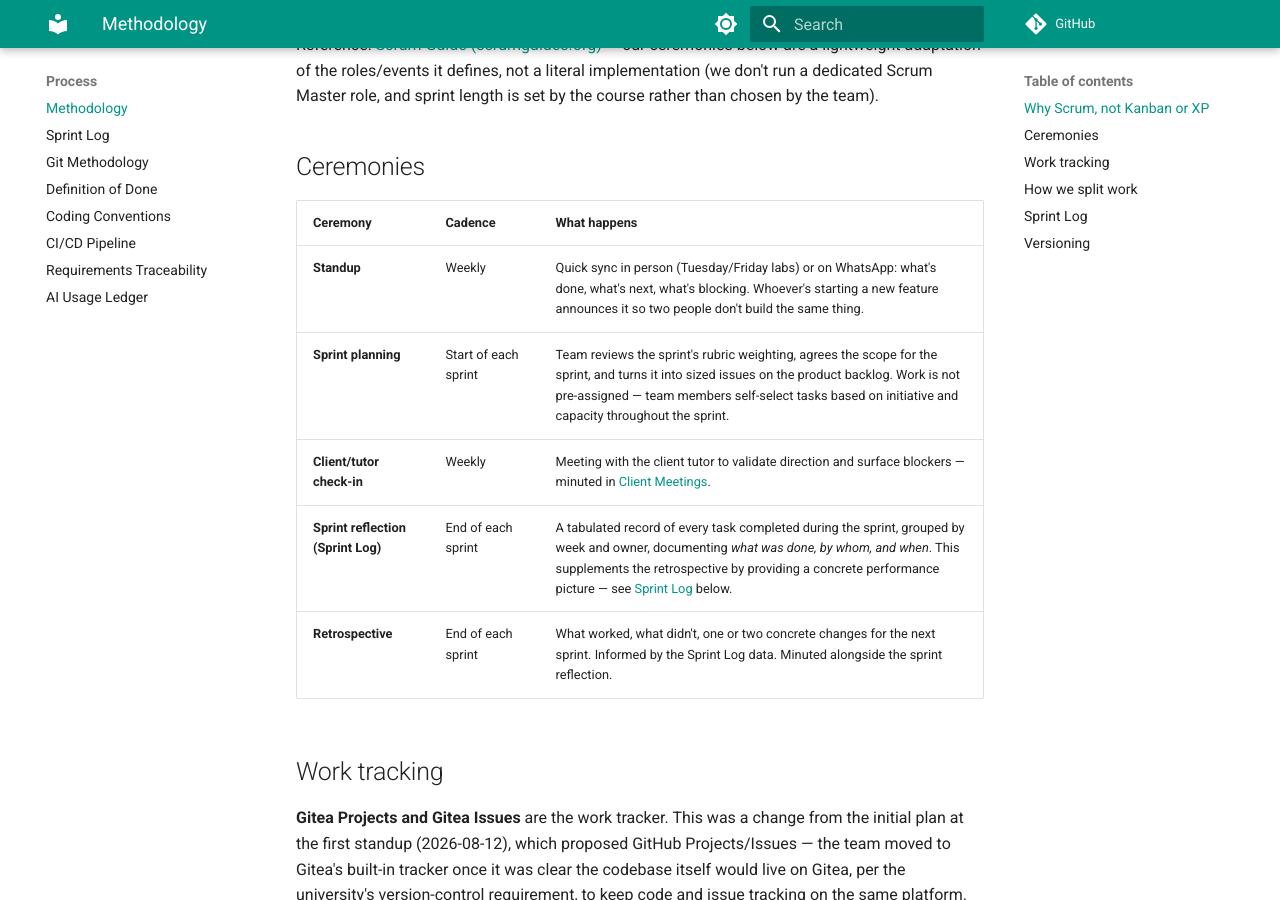
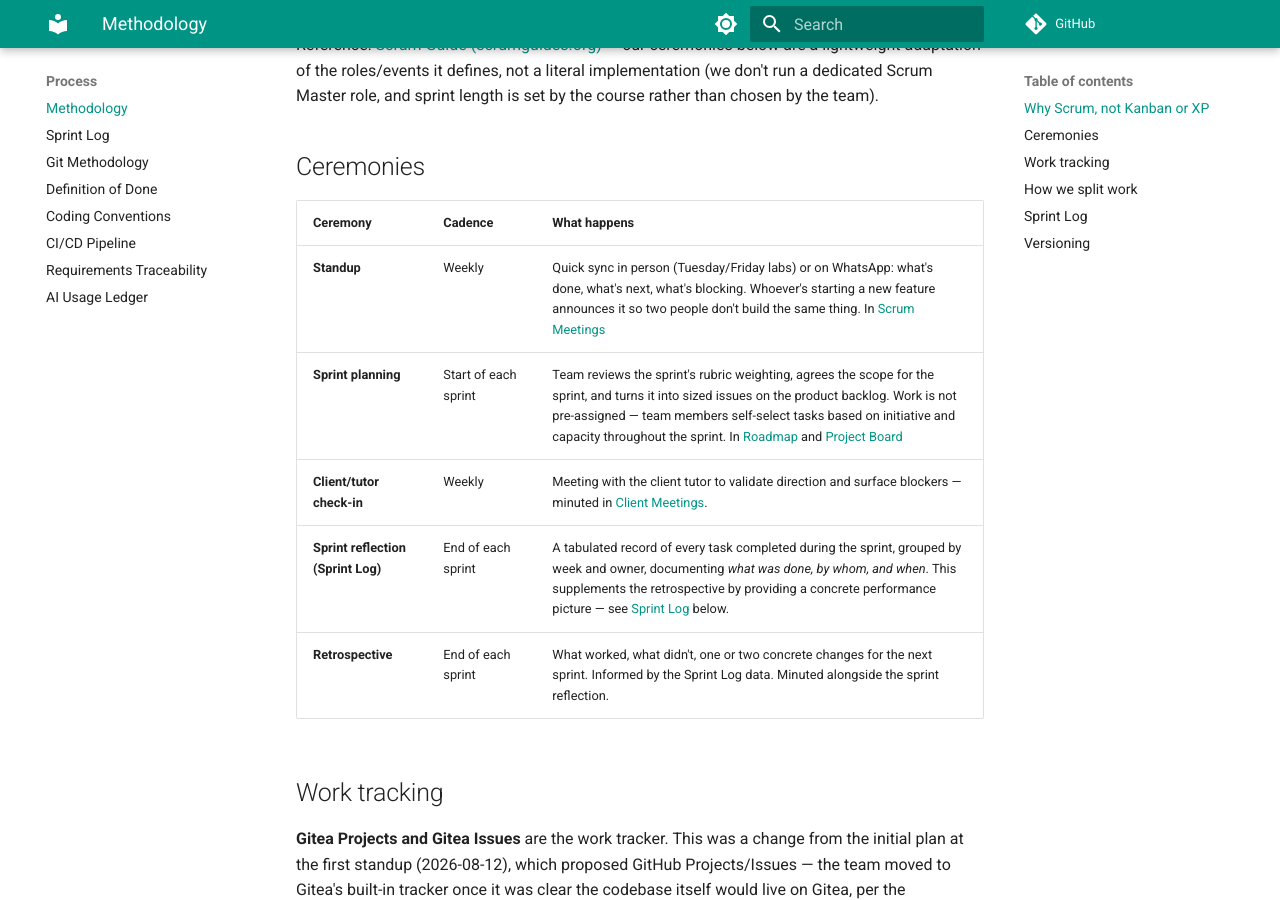
Before and after one commit to Sports-Analytics-Innovation-Platform/Innovation-Documentation-Website, an MkDocs documentation site: the page built from docs/methodology.md, in a window 1280 px wide and 900 px high, scrolled down 728 px. Built offline with MkDocs 1.6.1 and Material for MkDocs 9.7.7, drawn with Linux system fonts in a browser that asks for light colours; comment, search, counter and statistics services are not loaded.

Commit message:
Update methodology.md

```diff
--- a/docs/methodology.md
+++ b/docs/methodology.md
@@ -14,8 +14,8 @@ Reference: [Scrum Guide (scrumguides.org)](https://scrumguides.org) — our cere
 
 | Ceremony | Cadence | What happens |
 |---|---|---|
-| **Standup** | Weekly | Quick sync in person (Tuesday/Friday labs) or on WhatsApp: what's done, what's next, what's blocking. Whoever's starting a new feature announces it so two people don't build the same thing. |
-| **Sprint planning** | Start of each sprint | Team reviews the sprint's rubric weighting, agrees the scope for the sprint, and turns it into sized issues on the product backlog. Work is not pre-assigned — team members self-select tasks based on initiative and capacity throughout the sprint. |
+| **Standup** | Weekly | Quick sync in person (Tuesday/Friday labs) or on WhatsApp: what's done, what's next, what's blocking. Whoever's starting a new feature announces it so two people don't build the same thing. In [Scrum Meetings](https://sports-analytics-innovation-platform.github.io/Innovation-Documentation-Website/meetings/scrum/) |
+| **Sprint planning** | Start of each sprint | Team reviews the sprint's rubric weighting, agrees the scope for the sprint, and turns it into sized issues on the product backlog. Work is not pre-assigned — team members self-select tasks based on initiative and capacity throughout the sprint. In [Roadmap](https://sports-analytics-innovation-platform.github.io/Innovation-Documentation-Website/design/roadmap/) and [Project Board](https://sdp.ms.wits.ac.za/innovation/sportsanalytics/projects/8) |
 | **Client/tutor check-in** | Weekly | Meeting with the client tutor to validate direction and surface blockers — minuted in [Client Meetings](meetings/client/index.md). |
 | **Sprint reflection (Sprint Log)** | End of each sprint | A tabulated record of every task completed during the sprint, grouped by week and owner, documenting *what was done, by whom, and when*. This supplements the retrospective by providing a concrete performance picture — see [Sprint Log](#sprint-log) below. |
 | **Retrospective** | End of each sprint | What worked, what didn't, one or two concrete changes for the next sprint. Informed by the Sprint Log data. Minuted alongside the sprint reflection. |
```
